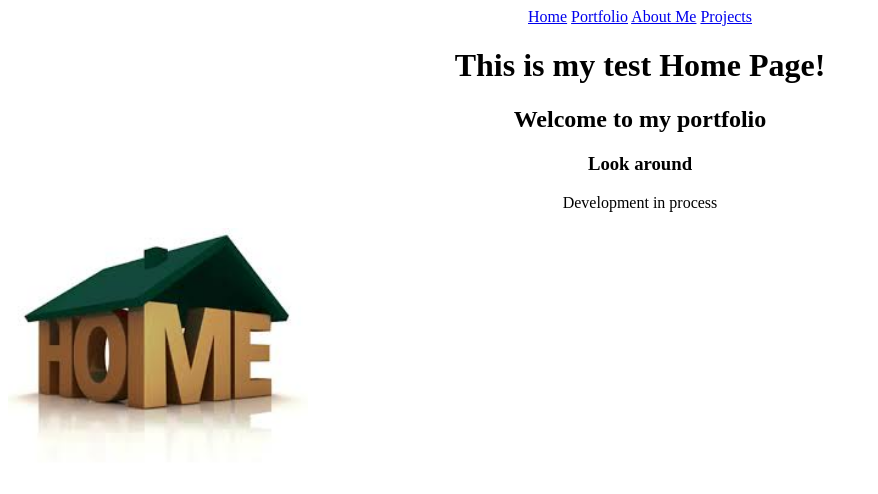
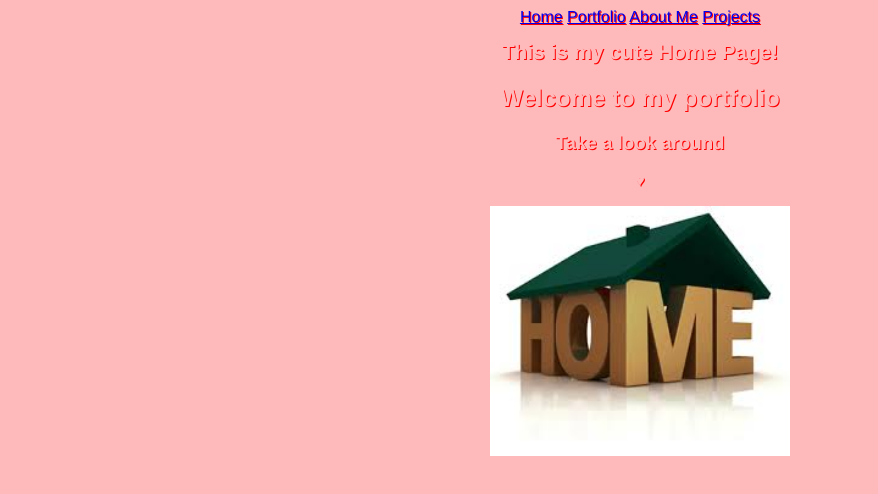
Before and after one commit to sophiamrad/sophiamrad.github.io, a plain HTML site: page index.html in a window 1280 px wide. Shown: the whole page, without its empty margins (0-878 px from the left). Drawn offline with Linux system fonts and the light colour scheme.

Commit message:
aboutme.html

```diff
--- a/css.css
+++ b/css.css
@@ -2,8 +2,8 @@ body{
 
 font-family: "Helvetica", "Arial", fantasy;
 
-color: #AAFF00;
-	background-color: #ADD3F9;
+color: #febabb;
+	background-color: #febabb;
 
 text-shadow: 1px 1px #ff0000;
 	text-align: center;
--- a/index.html
+++ b/index.html
@@ -3,17 +3,18 @@
 <html lang="en">
   <head>
 	<meta charset="utf-8">
+	<link href="css.css" rel="stylesheet" type="text/css">
 	<title>Home</title>
   </head>
   <body>
 		<a href="index.html">Home</a>
 		<a href="portfolio.html">Portfolio</a>
 		<a href="aboutme.html">About Me</a>
-	<a href="projects.html">Projects</a>
-	<h1>This is my test Home Page!</h1>
+		<a href="projects.html">Projects</a>
+	<h1>This is my cute Home Page!</h1>
 	<h2>Welcome to my portfolio</h2>
- 	<h3>Look around</h3>
- 	<p>Development in process</p>
+ 	<h3>Take a look around</h3>
+ 	<p>&hearts; </p>
  	</center>
 	<img src="images/home.jpg" height="250">
   </body>
```
Also changed, not shown: aboutme.html (+2 -1 lines), portfolio.html (+1 -0 lines), projects.html (+1 -0 lines).
